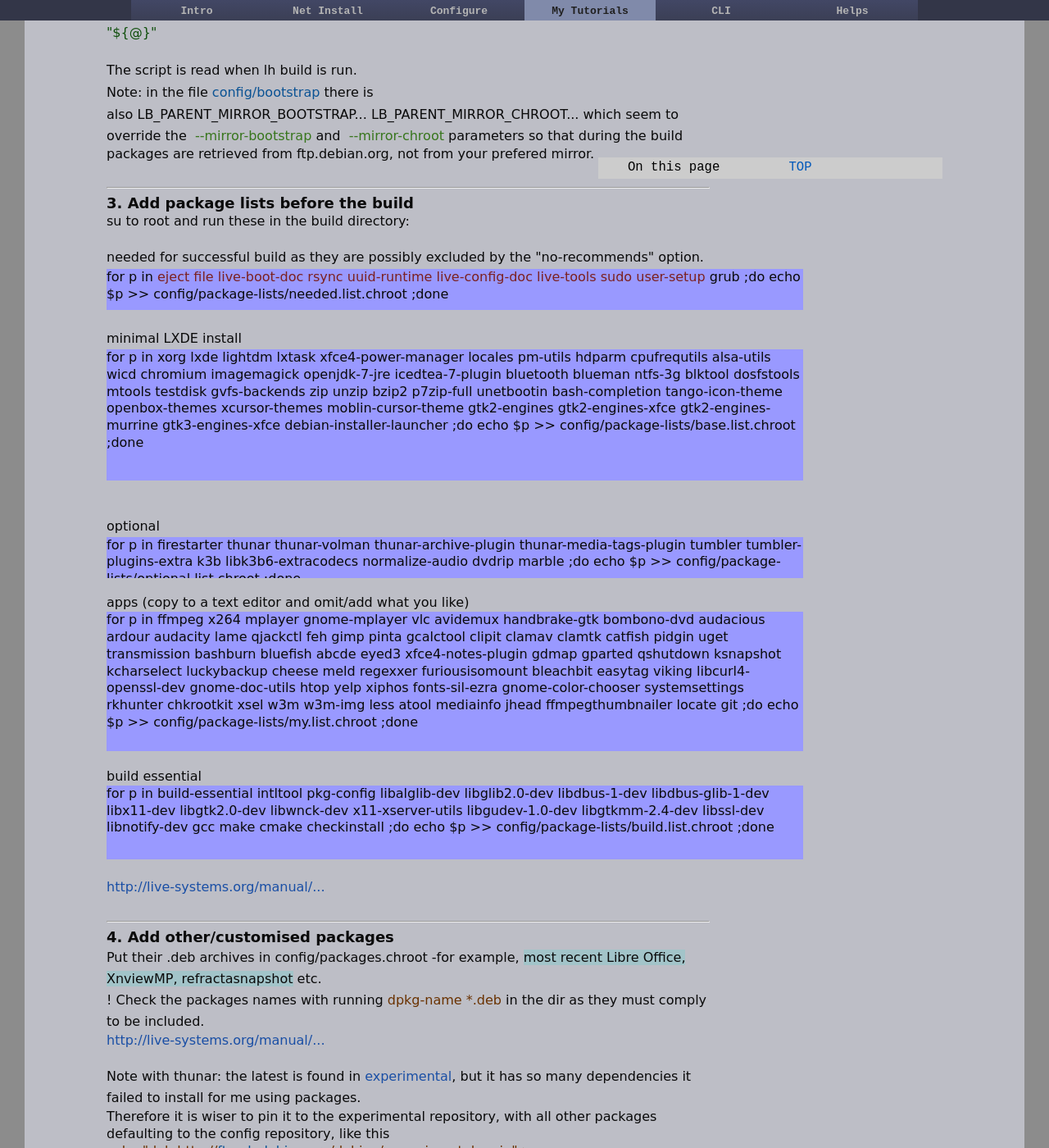
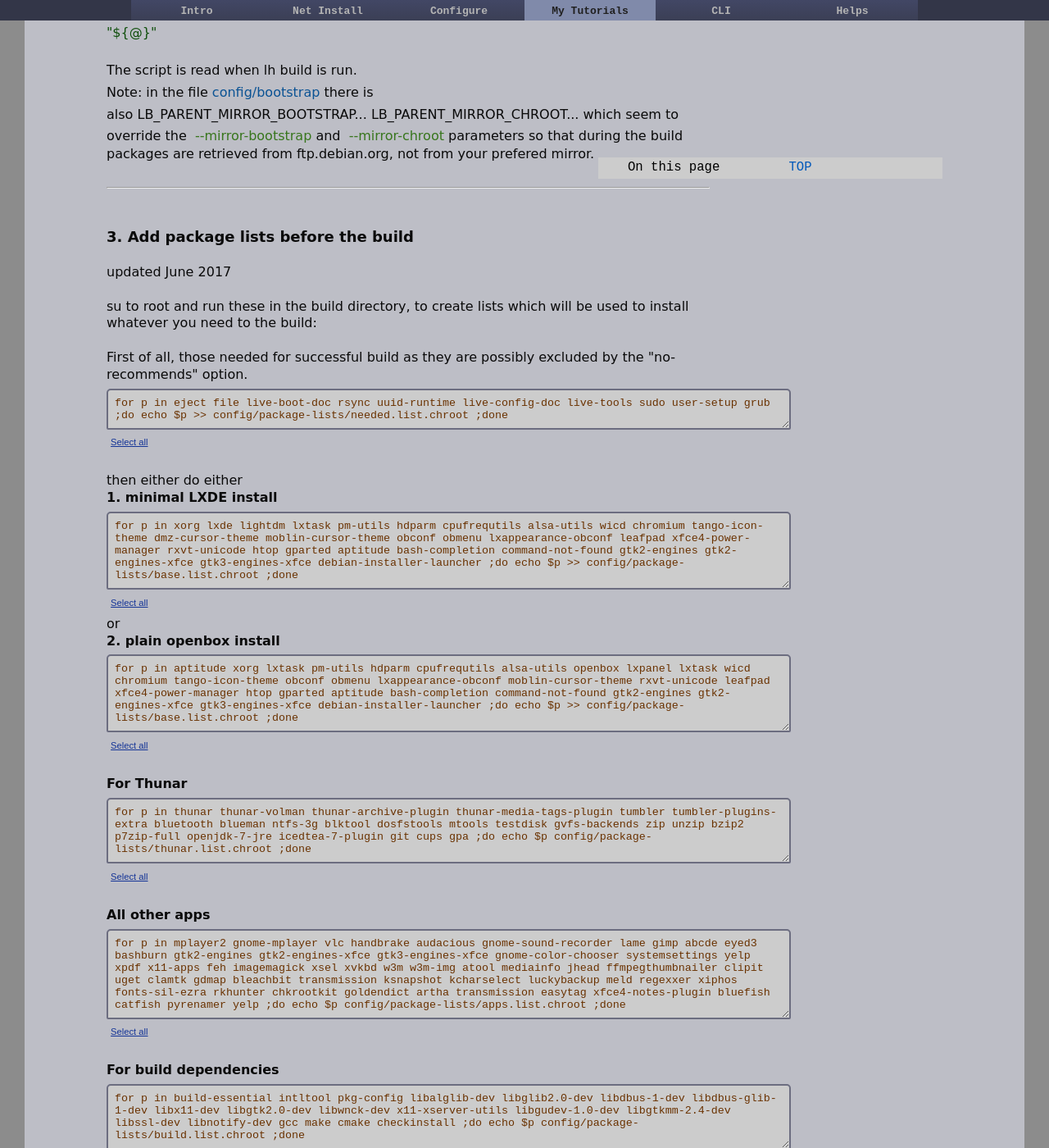
Before and after one commit to dquinton/debian-install, a Jekyll site: the page built from tutorial/17-remote-install.html, in a window 1280 px wide and 1400 px high, scrolled down 4451 px. Shown: the whole window at 82% size. Built offline with Jekyll 4.4.1, drawn with Linux system fonts in a browser that asks for light colours.

Commit message:
updating install lists

```diff
--- a/tutorial/17-remote-install.html
+++ b/tutorial/17-remote-install.html
@@ -251,46 +251,70 @@ lb config noauto \<br>
 <div><br>
 </div>
 <div>
-<hr>
+<hr><br><br>
 </div>
 <div><b><font size="4">3. Add package lists before the build</font></b></div>
-<div>
-<div>
-<div></div>
-<font size="3">su to root and run these in the build directory:</font></div>
-<div><font size="3"><br>
-</font></div>
-<div><span style="font-size:medium;line-height:26.981481552124023px">needed for successful build as they are possibly excluded by the "no-recommends" option.</span></div>
-<div>
-<div style="overflow:auto;width:850px;height:50px;background-color:#99f">for p in<font color="#7C2020">
-eject file live-boot-doc rsync uuid-runtime live-config-doc live-tools sudo user-setup</font> grub ;do echo $p &gt;&gt; config/package-lists/needed.list.chroot ;done
-</div>
-<div><br>
-</div>
-<div><span style="line-height:27px"><font size="3">minimal LXDE install</font></span></div>
-<div style="overflow:auto;width:850px;height:160px;background-color:#99f">for p in xorg lxde lightdm lxtask xfce4-power-manager locales pm-utils hdparm cpufrequtils alsa-utils wicd chromium imagemagick openjdk-7-jre icedtea-7-plugin bluetooth blueman ntfs-3g blktool dosfstools mtools testdisk gvfs-backends zip unzip bzip2 p7zip-full unetbootin bash-completion tango-icon-theme openbox-themes xcursor-themes moblin-cursor-theme gtk2-engines gtk2-engines-xfce gtk2-engines-murrine gtk3-engines-xfce debian-installer-launcher ;do echo $p &gt;&gt; config/package-lists/base.list.chroot ;done
-</div>
-<div><br>
-</div>
 <br>
-<div><span style="line-height:27px"><font size="3">optional</font></span></div>
-<div style="overflow:auto;width:850px;height:50px;background-color:#99f">for p in firestarter thunar thunar-volman thunar-archive-plugin thunar-media-tags-plugin tumbler tumbler-plugins-extra k3b libk3b6-extracodecs normalize-audio dvdrip marble ;do echo $p &gt;&gt; config/package-lists/optional.list.chroot ;done
-</div>
+updated June 2017
+<br><br>
+su to root and run these in the build directory, to create lists which will be used to install whatever you need to the build:
+
+<br><br>
+First of all, those needed for successful build as they are possibly excluded by the "no-recommends" option.
 <br>
-<div><font size="3">apps (copy to a text editor and omit/add what you like)</font></div>
-<div></div>
-<div style="overflow:auto;width:850px;height:170px;background-color:#99f">for p in ffmpeg x264 mplayer gnome-mplayer vlc avidemux handbrake-gtk bombono-dvd audacious ardour audacity lame qjackctl feh gimp pinta gcalctool clipit clamav clamtk catfish pidgin uget transmission bashburn bluefish abcde eyed3 xfce4-notes-plugin gdmap gparted qshutdown ksnapshot kcharselect luckybackup cheese meld regexxer furiousisomount bleachbit easytag viking libcurl4-openssl-dev gnome-doc-utils htop yelp xiphos fonts-sil-ezra gnome-color-chooser systemsettings rkhunter chkrootkit xsel w3m w3m-img less atool mediainfo jhead ffmpegthumbnailer locate git ;do echo $p &gt;&gt; config/package-lists/my.list.chroot ;done
-</div>
-</div>
-<div><br>
-</div>
-<div><font size="3">build essential</font></div>
-<div></div>
-<div style="overflow:auto;width:850px;height:90px;background-color:#99f">for p in build-essential intltool pkg-config libalglib-dev libglib2.0-dev libdbus-1-dev libdbus-glib-1-dev libx11-dev libgtk2.0-dev libwnck-dev x11-xserver-utils libgudev-1.0-dev libgtkmm-2.4-dev libssl-dev libnotify-dev gcc make cmake checkinstall ;do echo $p &gt;&gt; config/package-lists/build.list.chroot ;done
-</div>
-</div>
-<div><br>
-</div>
+<textarea name="T" id="cmd" rows="2" cols="100">
+for p in eject file live-boot-doc rsync uuid-runtime live-config-doc live-tools sudo user-setup grub ;do echo $p &gt;&gt; config/package-lists/needed.list.chroot ;done</textarea>
+&nbsp;<input type="button" class="submitLink" value="Select all" onClick="javascript:this.form.T.focus();this.form.T.select();">
+</form>
+<br><br>
+then either do either
+<br>
+<b>1. minimal LXDE install</b>
+<br>
+<textarea name="T" id="cmd" rows="5" cols="100">
+for p in xorg lxde lightdm lxtask pm-utils hdparm cpufrequtils alsa-utils wicd chromium tango-icon-theme dmz-cursor-theme moblin-cursor-theme obconf obmenu lxappearance-obconf leafpad xfce4-power-manager rxvt-unicode htop gparted aptitude bash-completion command-not-found gtk2-engines gtk2-engines-xfce gtk3-engines-xfce debian-installer-launcher ;do echo $p &gt;&gt; config/package-lists/base.list.chroot ;done</textarea>
+&nbsp;<input type="button" class="submitLink" value="Select all" onClick="javascript:this.form.T.focus();this.form.T.select();">
+</form>
+
+
+<br>
+or <br>
+<b>2. plain openbox install</b>
+<br>
+<textarea name="T" id="cmd" rows="5" cols="100">
+for p in aptitude xorg lxtask pm-utils hdparm cpufrequtils alsa-utils openbox lxpanel lxtask wicd chromium tango-icon-theme obconf obmenu lxappearance-obconf moblin-cursor-theme rxvt-unicode leafpad xfce4-power-manager htop gparted aptitude bash-completion command-not-found gtk2-engines gtk2-engines-xfce gtk3-engines-xfce debian-installer-launcher ;do echo $p &gt;&gt; config/package-lists/base.list.chroot ;done</textarea>
+&nbsp;<input type="button" class="submitLink" value="Select all" onClick="javascript:this.form.T.focus();this.form.T.select();">
+</form>
+<br><br>
+
+<b>For Thunar</b>
+<br>
+<textarea name="T" id="cmd" rows="4" cols="100">
+for p in thunar thunar-volman thunar-archive-plugin thunar-media-tags-plugin tumbler tumbler-plugins-extra bluetooth blueman ntfs-3g blktool dosfstools mtools testdisk gvfs-backends zip unzip bzip2 p7zip-full openjdk-7-jre icedtea-7-plugin git cups gpa ;do echo $p config/package-lists/thunar.list.chroot ;done</textarea>
+&nbsp;<input type="button" class="submitLink" value="Select all" onClick="javascript:this.form.T.focus();this.form.T.select();">
+</form>
+
+<br><br>
+
+<b>All other apps</b>
+<br>
+<textarea name="T" id="cmd" rows="6" cols="100">
+for p in mplayer2 gnome-mplayer vlc handbrake audacious gnome-sound-recorder lame gimp abcde eyed3 bashburn gtk2-engines gtk2-engines-xfce gtk3-engines-xfce gnome-color-chooser systemsettings yelp xpdf x11-apps feh imagemagick xsel xvkbd w3m w3m-img atool mediainfo jhead ffmpegthumbnailer clipit uget clamtk gdmap bleachbit transmission ksnapshot kcharselect luckybackup meld regexxer xiphos fonts-sil-ezra rkhunter chkrootkit goldendict artha transmission easytag xfce4-notes-plugin bluefish catfish pyrenamer yelp ;do echo $p config/package-lists/apps.list.chroot ;done</textarea>
+&nbsp;<input type="button" class="submitLink" value="Select all" onClick="javascript:this.form.T.focus();this.form.T.select();">
+</form>
+
+
+
+<br><br>
+
+<b>For build dependencies</b>
+<br>
+<textarea name="T" id="cmd" rows="4" cols="100">
+for p in build-essential intltool pkg-config libalglib-dev libglib2.0-dev libdbus-1-dev libdbus-glib-1-dev libx11-dev libgtk2.0-dev libwnck-dev x11-xserver-utils libgudev-1.0-dev libgtkmm-2.4-dev libssl-dev libnotify-dev gcc make cmake checkinstall ;do echo $p config/package-lists/build.list.chroot ;done</textarea>
+&nbsp;<input type="button" class="submitLink" value="Select all" onClick="javascript:this.form.T.focus();this.form.T.select();">
+</form>
+
+<br><br>
 <div><span style="font-size:16px;line-height:1.6"><a href="http://live-systems.org/manual/current/html/live-manual/customizing-package-installation.en.html#373">http://live-systems.org/manual/...</a></span></div>
 <div><br>
 </div>
```
Also changed, not shown: netinstall/lxde-fast.html (+20 -10 lines), netinstall/step1.html (+5 -5 lines).
